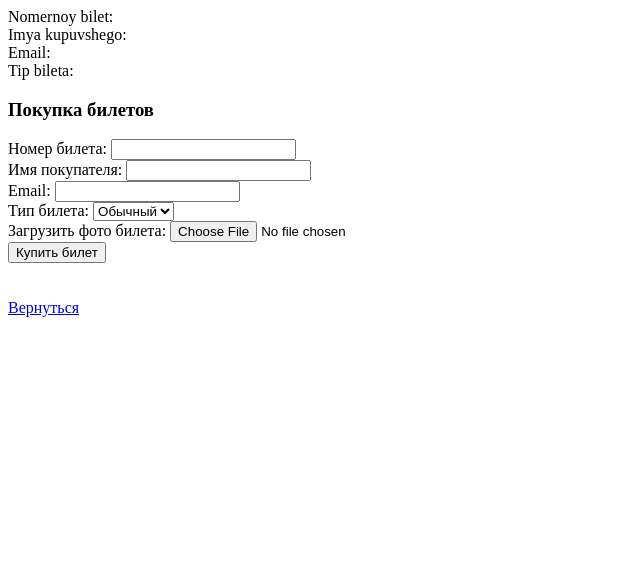
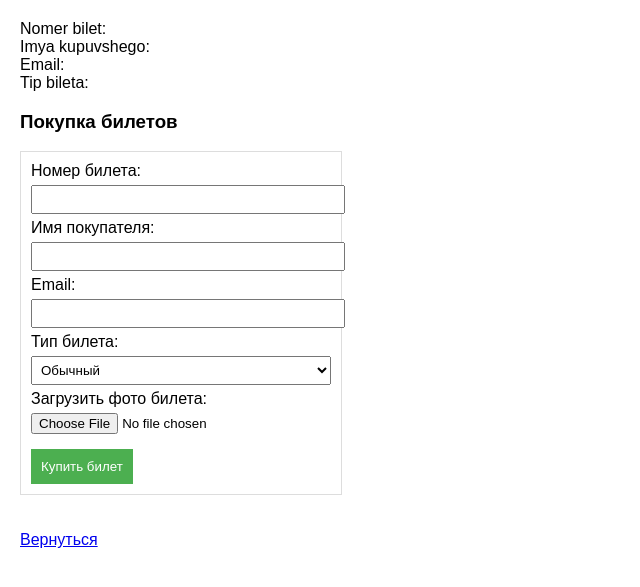
Before and after one commit to AlexYakovl/AviaKassa, a PHP site: page /buyticket.php in a window 1280 px wide. Shown: the top 587 px of the page, without its empty margins (0-640 px from the left). Run offline with PHP 8.4, Linux system fonts and the light colour scheme.

Commit message:
Лаба 2

```diff
--- a/buyticket.php
+++ b/buyticket.php
@@ -2,6 +2,35 @@
 <html>
 <head>
     <meta charset="utf-8">
+    <style>
+        body {
+            font-family: Arial, sans-serif;
+            margin: 20px;
+        }
+        .form45 {
+            width: 300px;
+            border: 1px solid #ddd;
+            padding: 10px;
+        }
+        input[type="text"],
+        input[type="email"],
+        select {
+            width: 100%;
+            padding: 5px;
+            margin: 5px 0;
+        }
+        input[type="file"] {
+            margin: 5px 0;
+        }
+        input[type="submit"] {
+            padding: 10px;
+            margin-top: 10px;
+            background-color: #4CAF50;
+            color: white;
+            border: none;
+            cursor: pointer;
+        }
+    </style>
 </head>
 <body>
 <?php
@@ -42,16 +71,17 @@
     }
 }
 
+echo "Nomer bilet: $number <br> Imya kupuvshego: $name <br> Email: $email <br> Tip bileta: $ticketType";
+if (!empty($uploadedFile)) {
+    echo "<br><img src='$uploadedFile' alt='Foto bileta' width='200'><br>";
+}
+
 $number = isset($_COOKIE["user_number"]) ? $_COOKIE["user_number"] : "";
 $name = isset($_COOKIE["user_name"]) ? $_COOKIE["user_name"] : "";
 $email = isset($_COOKIE["user_email"]) ? $_COOKIE["user_email"] : "";
 $ticketType = isset($_COOKIE["user_ticket_type"]) ? $_COOKIE["user_ticket_type"] : "";
 $uploadedFile = isset($_COOKIE["user_photo"]) ? $_COOKIE["user_photo"] : "";
 
-echo "Nomernoy bilet: $number <br> Imya kupuvshego: $name <br> Email: $email <br> Tip bileta: $ticketType";
-if (!empty($uploadedFile)) {
-    echo "<br><img src='$uploadedFile' alt='Foto bileta' width='200'><br>";
-}
 ?>
 <h3>Покупка билетов</h3>
 <form method="POST" class="form45" enctype="multipart/form-data">
@@ -64,13 +94,11 @@
         <option value="VIP" <?php echo ($ticketType == 'VIP') ? 'selected' : ''; ?>>VIP</option>
         <option value="Детский" <?php echo ($ticketType == 'Детский') ? 'selected' : ''; ?>>Детский</option>
     </select><br>
-   Загрузить фото билета: <input type="file" name="photo" accept="image/*"><br>
+    Загрузить фото билета: <input type="file" name="photo" accept="image/*"><br>
     <input type="submit" value="Купить билет">
 </form>
 <br><br>
-<a href="main.php">
-    Вернуться
-</a>
+<a href="main.php">Вернуться</a>
 <br><br>
 </body>
 </html>
```
Also changed, not shown: uploads/aSYcfOS22aE.jpg (added), uploads/free-icon-menu-2182954.png (added), uploads/—Pngtree—auto logo car_4236175.png (added).
